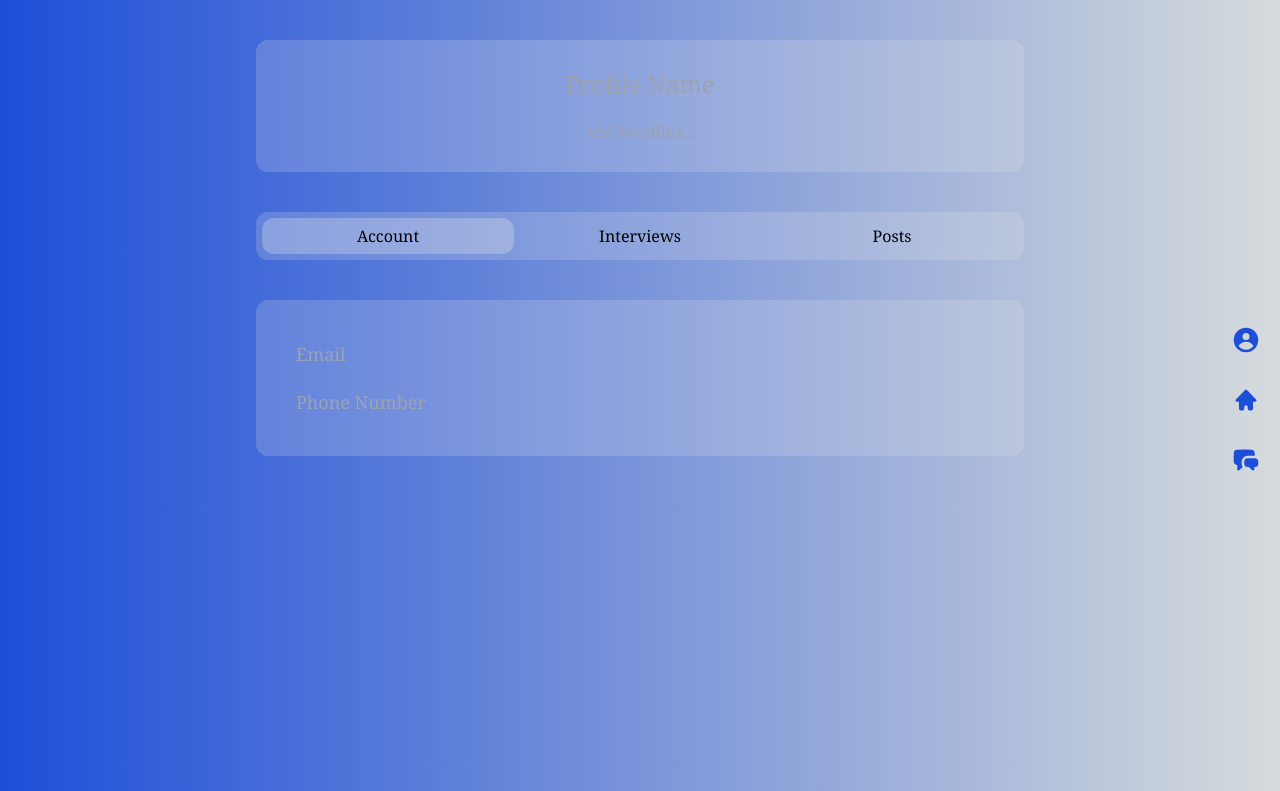
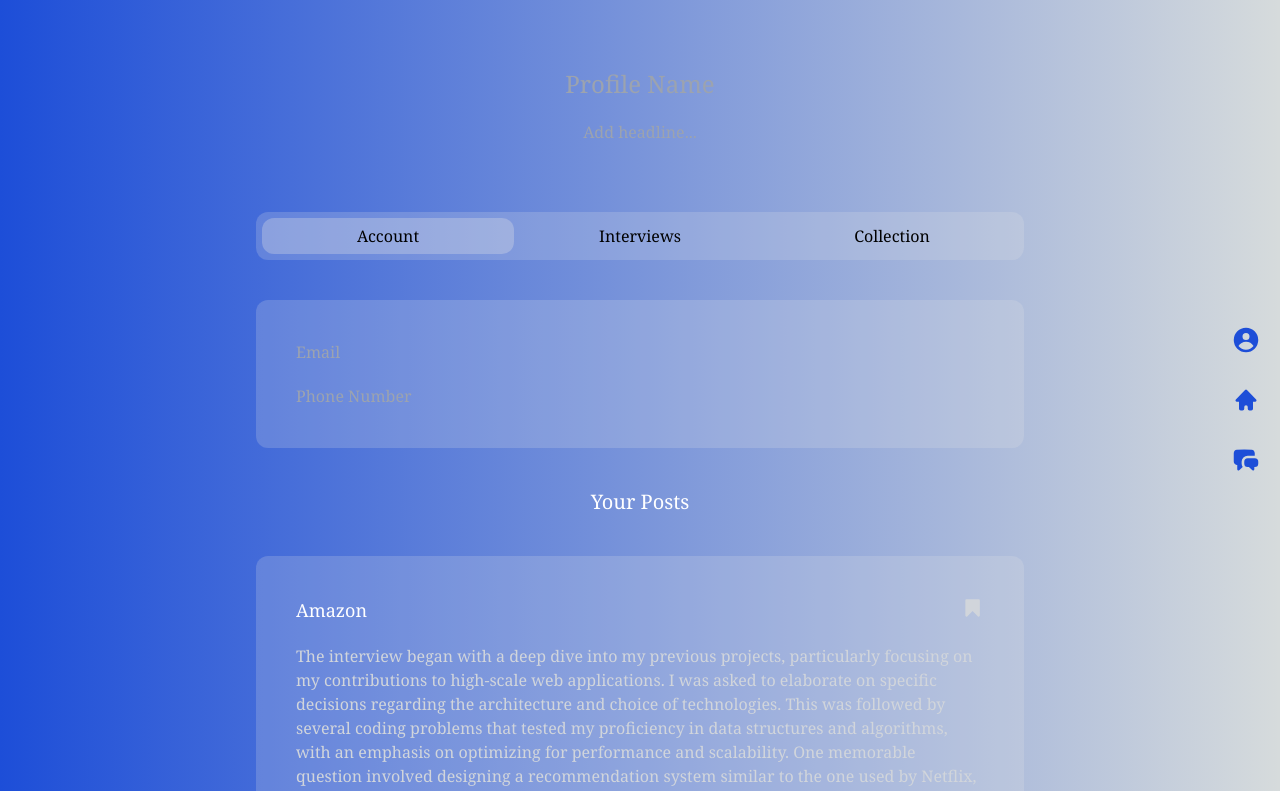
Before and after one commit to ElizabethViolin/interview_sniper, a Next.js app: page /account-details in a window 1280 px wide. Shown: the top 791 px of the page. Built offline with nearby package versions, Linux system fonts and the light colour scheme.

Commit message:
frontend: user's collected posts vs created posts UI

```diff
--- a/app/account-details/posts/page.tsx
+++ b/app/account-details/collection/page.tsx
@@ -2,14 +2,14 @@
 
 import React from 'react';
 import AccountHeader from '../components/account-header';
-import Post from '@/app/network/components/post';
+import Posts from '@/app/network/components/posts';
 
-export default function AccountPostsPage() {
+export default function AccountCollectionPage() {
   return (
     <main className='h-full w-full bg-gradient-to-r from-blue-700 to-transparent to-blue-700 px-16 md:px-0'>
       <div className='w-full flex flex-col justify-center items-center py-10'>
         <AccountHeader />
-        <Post />
+        <Posts />
       </div>
     </main>
   );
--- a/app/account-details/components/account-header.tsx
+++ b/app/account-details/components/account-header.tsx
@@ -14,7 +14,7 @@ export default function AccountHeader() {
 
   return (
     <>
-      <div className='flex flex-col h-fit w-full max-w-3xl bg-[rgba(229,229,229,0.2)] rounded-xl p-7 space-y-5 text-white'>
+      <div className='flex flex-col h-fit w-full max-w-3xl  rounded-xl p-7 space-y-5 text-gray-200'>
         <TextareaAutosize rows={1} maxRows={2} className='w-full text-center bg-transparent border-none resize-none outline-none border-none focus:outline-none focus:ring-0 text-2xl' placeholder='Profile Name' />
         <TextareaAutosize rows={4} maxRows={20} className='w-full text-center bg-transparent border-none resize-none outline-none border-none focus:outline-none focus:ring-0' placeholder='Add headline...' />
       </div>
@@ -25,8 +25,8 @@ export default function AccountHeader() {
         <Link href={'/account-details/interviews'} className={`w-full h-full p-1.5 rounded-xl cursor-pointer text-center ${bgColor('/account-details/interviews')}`}>
           Interviews
         </Link>
-        <Link href={'/account-details/posts'} className={`w-full h-full p-1.5 rounded-xl cursor-pointer text-center ${bgColor('/account-details/posts')}`}>
-          Posts
+        <Link href={'/account-details/collection'} className={`w-full h-full p-1.5 rounded-xl cursor-pointer text-center ${bgColor('/account-details/collection')}`}>
+          Collection
         </Link>
       </div>
     </>
--- a/app/account-details/page.tsx
+++ b/app/account-details/page.tsx
@@ -3,16 +3,19 @@
 import React from 'react';
 import TextareaAutosize from 'react-textarea-autosize';
 import AccountHeader from './components/account-header';
+import Posts from '../network/components/posts';
 
 export default function AccountPage() {
   return (
     <main className='h-full w-full bg-gradient-to-r from-blue-700 to-transparent to-blue-700 px-16 md:px-0'>
       <div className='w-full flex flex-col justify-center items-center py-10'>
         <AccountHeader />
-        <div className='h-fit w-full max-w-3xl flex flex-col bg-[rgba(229,229,229,0.2)] rounded-xl mt-10 p-10 space-y-5 text-white'>
-          <TextareaAutosize rows={1} maxRows={2} className='w-full bg-transparent border-none resize-none outline-none border-none focus:outline-none focus:ring-0 text-lg' placeholder='Email' />
-          <TextareaAutosize rows={1} maxRows={2} className='w-full bg-transparent border-none resize-none outline-none border-none focus:outline-none focus:ring-0 text-lg' placeholder='Phone Number' />
+        <div className='h-fit w-full max-w-3xl flex flex-col bg-[rgba(229,229,229,0.2)] rounded-xl mt-10 p-10 space-y-5'>
+          <TextareaAutosize rows={1} maxRows={2} className='w-full bg-transparent border-none resize-none outline-none border-none focus:outline-none focus:ring-0' placeholder='Email' />
+          <TextareaAutosize rows={1} maxRows={2} className='w-full bg-transparent border-none resize-none outline-none border-none focus:outline-none focus:ring-0' placeholder='Phone Number' />
         </div>
+        <TextareaAutosize rows={1} maxRows={2} className='w-full bg-transparent border-none resize-none outline-none border-none focus:outline-none focus:ring-0 text-center text-xl font-thin text-white mt-10' value='Your Posts' readOnly />
+        <Posts />
       </div>
     </main>
   );
--- a/app/network/components/post.tsx
+++ /dev/null
@@ -1,20 +0,0 @@
-import React from 'react';
-import { BookmarkIcon, HandThumbUpIcon, HandThumbDownIcon } from '@heroicons/react/24/outline';
-import { BookmarkIcon as BookmarkSolid, HandThumbUpIcon as HandThumbUpSolid, HandThumbDownIcon as HandThumbDownSolid } from '@heroicons/react/16/solid';
-import TextareaAutosize from 'react-textarea-autosize';
-
-export default function Post() {
-  return (
-    <div className='h-fit w-full max-w-3xl flex flex-col bg-[rgba(229,229,229,0.2)] rounded-xl mt-10 p-10 space-y-5 text-white'>
-      <div className='flex justify-between'>
-        <TextareaAutosize rows={1} maxRows={2} className='w-full bg-transparent border-none resize-none outline-none border-none focus:outline-none focus:ring-0 text-lg' value='Amazon' readOnly />
-        <BookmarkSolid className="h-6 w-6 cursor-pointer text-gray-300 transition duration-300 ease-in-out hover:scale-110" />
-      </div>
-      <TextareaAutosize rows={4} maxRows={20} className='w-full bg-transparent border-none resize-none outline-none border-none focus:outline-none focus:ring-0' value='The interview began with a deep dive into my previous projects, particularly focusing on my contributions to high-scale web applications. I was asked to elaborate on specific decisions regarding the architecture and choice of technologies. This was followed by several coding problems that tested my proficiency in data structures and algorithms, with an emphasis on optimizing for performance and scalability. One memorable question involved designing a recommendation system similar to the one used by Netflix, which required a good understanding of machine learning algorithms and data streaming. The interviewers were particularly interested in how I handle edge cases and manage data consistency across distributed systems. The final part of the session was a system design challenge where I had to propose a scalable microservices architecture for a new feature that could handle millions of users simultaneously.' readOnly />
-      <div className='flex space-x-4'>
-        <HandThumbUpSolid className="h-6 w-6 cursor-pointer text-gray-300 transition duration-300 ease-in-out hover:scale-110" />
-        <HandThumbDownIcon className="h-6 w-6 cursor-pointer text-gray-300 transition duration-300 ease-in-out hover:scale-110" />
-      </div>
-    </div>
-  );
-}
--- /dev/null
+++ b/app/network/components/posts.tsx
@@ -0,0 +1,20 @@
+import React from 'react';
+import { BookmarkIcon, HandThumbUpIcon, HandThumbDownIcon } from '@heroicons/react/24/outline';
+import { BookmarkIcon as BookmarkSolid, HandThumbUpIcon as HandThumbUpSolid, HandThumbDownIcon as HandThumbDownSolid } from '@heroicons/react/16/solid';
+import TextareaAutosize from 'react-textarea-autosize';
+
+export default function Posts() {
+  return (
+    <div className='h-fit w-full max-w-3xl flex flex-col bg-[rgba(229,229,229,0.2)] rounded-xl mt-10 p-10 space-y-5 font-thin'>
+      <div className='flex justify-between'>
+        <TextareaAutosize rows={1} maxRows={2} className='w-full bg-transparent border-none resize-none outline-none border-none focus:outline-none focus:ring-0 text-lg text-white' value='Amazon' readOnly />
+        <BookmarkSolid className="h-6 w-6 cursor-pointer text-gray-300 transition duration-300 ease-in-out hover:scale-110" />
+      </div>
+      <TextareaAutosize rows={4} maxRows={20} className='w-full bg-transparent border-none resize-none outline-none border-none focus:outline-none focus:ring-0 text-gray-300' value='The interview began with a deep dive into my previous projects, particularly focusing on my contributions to high-scale web applications. I was asked to elaborate on specific decisions regarding the architecture and choice of technologies. This was followed by several coding problems that tested my proficiency in data structures and algorithms, with an emphasis on optimizing for performance and scalability. One memorable question involved designing a recommendation system similar to the one used by Netflix, which required a good understanding of machine learning algorithms and data streaming. The interviewers were particularly interested in how I handle edge cases and manage data consistency across distributed systems. The final part of the session was a system design challenge where I had to propose a scalable microservices architecture for a new feature that could handle millions of users simultaneously.' readOnly />
+      <div className='flex space-x-4'>
+        <HandThumbUpSolid className="h-6 w-6 cursor-pointer text-gray-300 transition duration-300 ease-in-out hover:scale-110" />
+        <HandThumbDownIcon className="h-6 w-6 cursor-pointer text-gray-300 transition duration-300 ease-in-out hover:scale-110" />
+      </div>
+    </div>
+  );
+}
--- a/app/network/page.tsx
+++ b/app/network/page.tsx
@@ -3,7 +3,7 @@
 import React from 'react';
 import TextareaAutosize from 'react-textarea-autosize';
 import { PaperAirplaneIcon } from '@heroicons/react/16/solid';
-import Post from './components/post';
+import Posts from './components/posts';
 
 export default function NetworkPage() {
   return (
@@ -16,7 +16,7 @@ export default function NetworkPage() {
             <PaperAirplaneIcon className='h-6 w-6'/>
           </div>
         </div>
-        <Post />
+        <Posts />
       </div>
     </main>
   );
--- a/app/page.tsx
+++ b/app/page.tsx
@@ -4,7 +4,7 @@ import Image from "next/image";
 export default function HomePage() {
   return (
     <main className='h-screen bg-blue-700 bg-gradient-to-r from-black via-transparent to-black opacity-75 background-blend-multiply'>
-      <h1 className="flex justify-center pt-16 cursor-pointer transition-all duration-300 ease-in-out hover:tracking-widest text-md md:text-2xl text-gray-200">
+      <h1 className="flex justify-center pt-16 cursor-pointer transition-all duration-300 ease-in-out hover:tracking-widest text-md md:text-2xl text-white">
         What is the profession you are interviewing for?
       </h1>
       <div className='fixed inset-x-0 bottom-0 flex justify-center'>
```
Also changed, not shown: app/account-details/interviews/page.tsx (+5 -5 lines).
